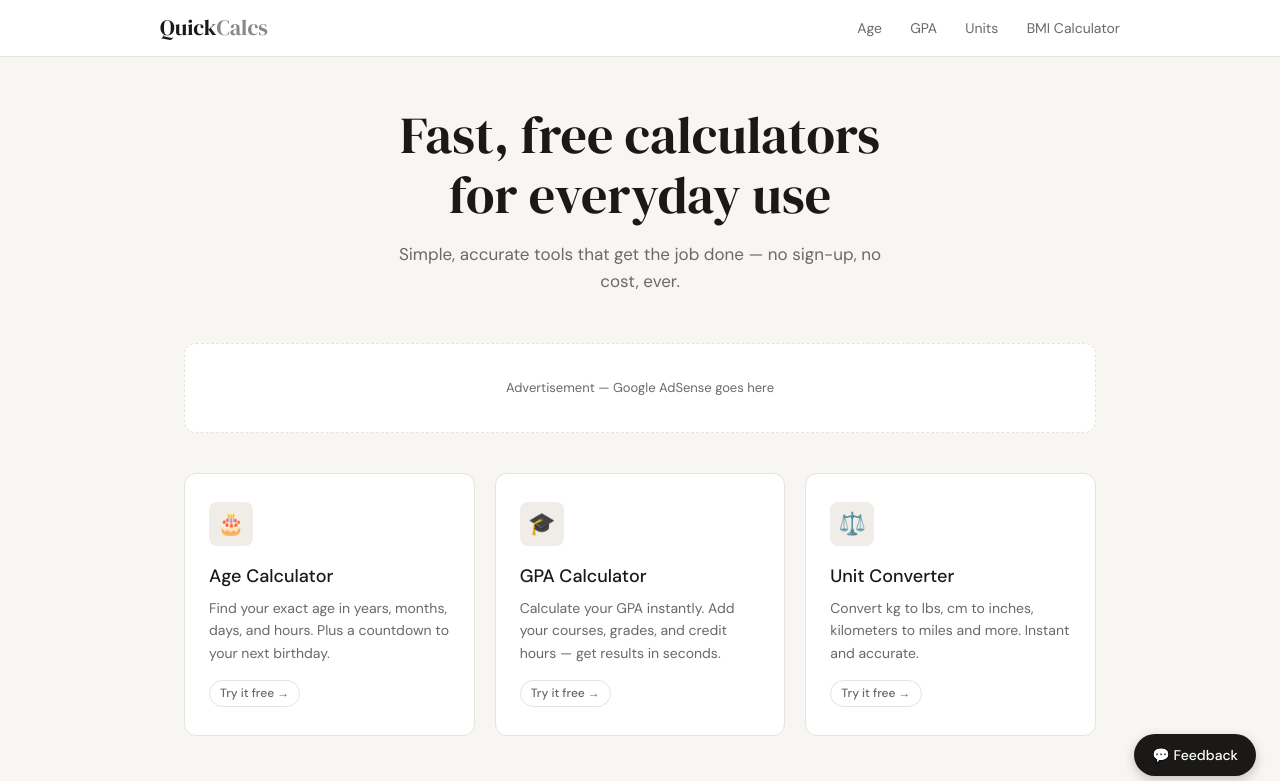
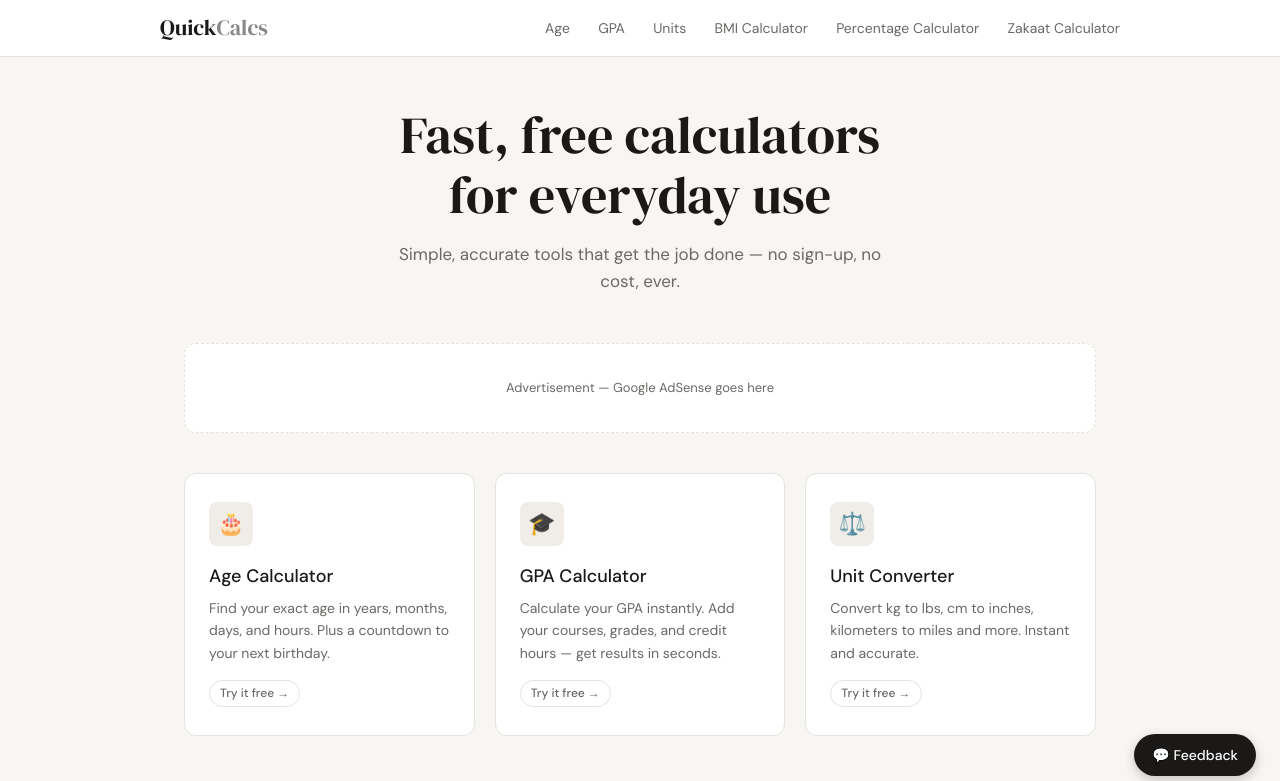
Before and after one commit to Areeb890/quickcalcs, a plain HTML site: page index.html in a window 1280 px wide. Shown: the top 781 px of the page. Drawn offline with Linux system fonts and the light colour scheme.

Commit message:
Update index.html

```diff
--- a/index.html
+++ b/index.html
@@ -74,6 +74,8 @@ footer a{color:var(--muted);text-decoration:none}
       <a href="gpa-calculator.html">GPA</a>
       <a href="unit-converter.html">Units</a>
       <a href="bmi-calculator.html">BMI Calculator</a>
+      <a href="percentage-calculator.html">Percentage Calculator</a>
+      <a href="zakat-calculator.html">Zakaat Calculator</a>
     </nav>
   </div>
 </header>
```
